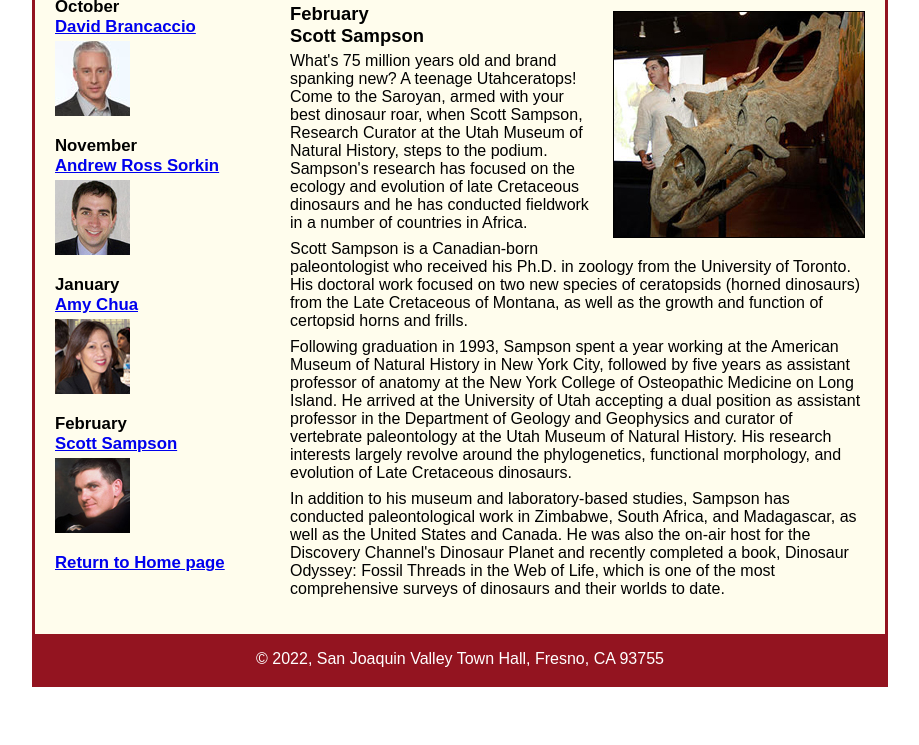
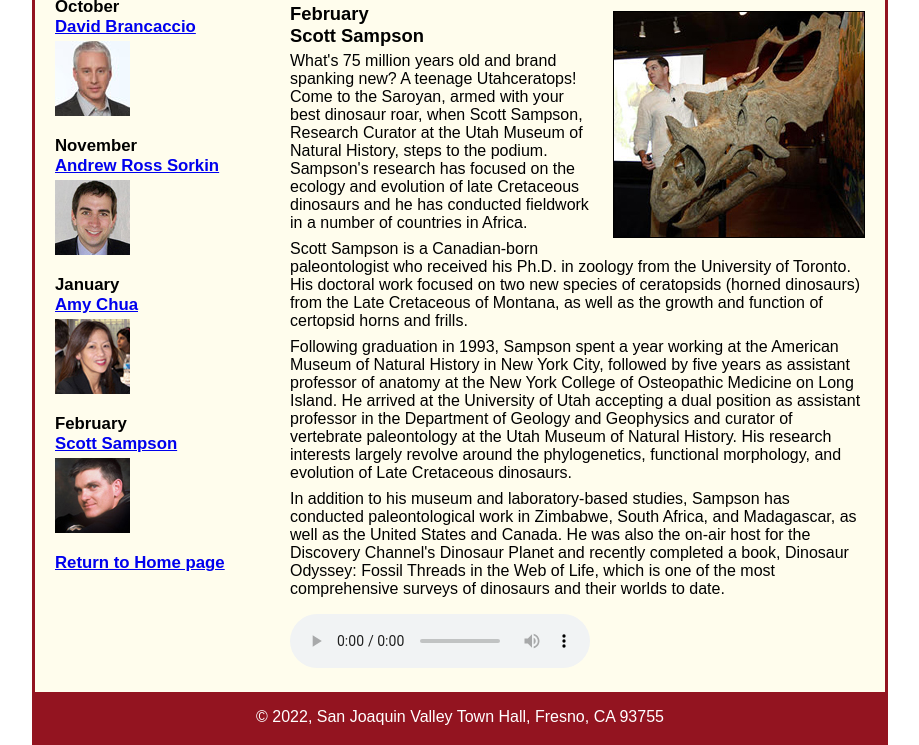
Before and after one commit to Apaulo-18/CS_148-town-hall-, a plain HTML site: page town_hall/speakers/c14x_sampson.html in a window 1280 px wide. Shown: the part 168-913 px from the top of the page, without its empty margins (180-1099 px from the left). Before the commit the page ends 855 px from the top, so only its background shows below. Drawn offline with Linux system fonts and the light colour scheme.

Commit message:
M14 exercise 1

```diff
--- a/town_hall/speakers/c14x_sampson.html
+++ b/town_hall/speakers/c14x_sampson.html
@@ -42,6 +42,9 @@
 				   Dinosaur Odyssey: Fossil Threads in the Web of Life, which is one of the most
 				   comprehensive surveys of dinosaurs and their worlds to date.</p>
 			</article>
+
+			<audio id="audioplayer"src="../media/welcome.mp3" controls>
+			</audio>
 		</section>
 
 		<aside>
```
